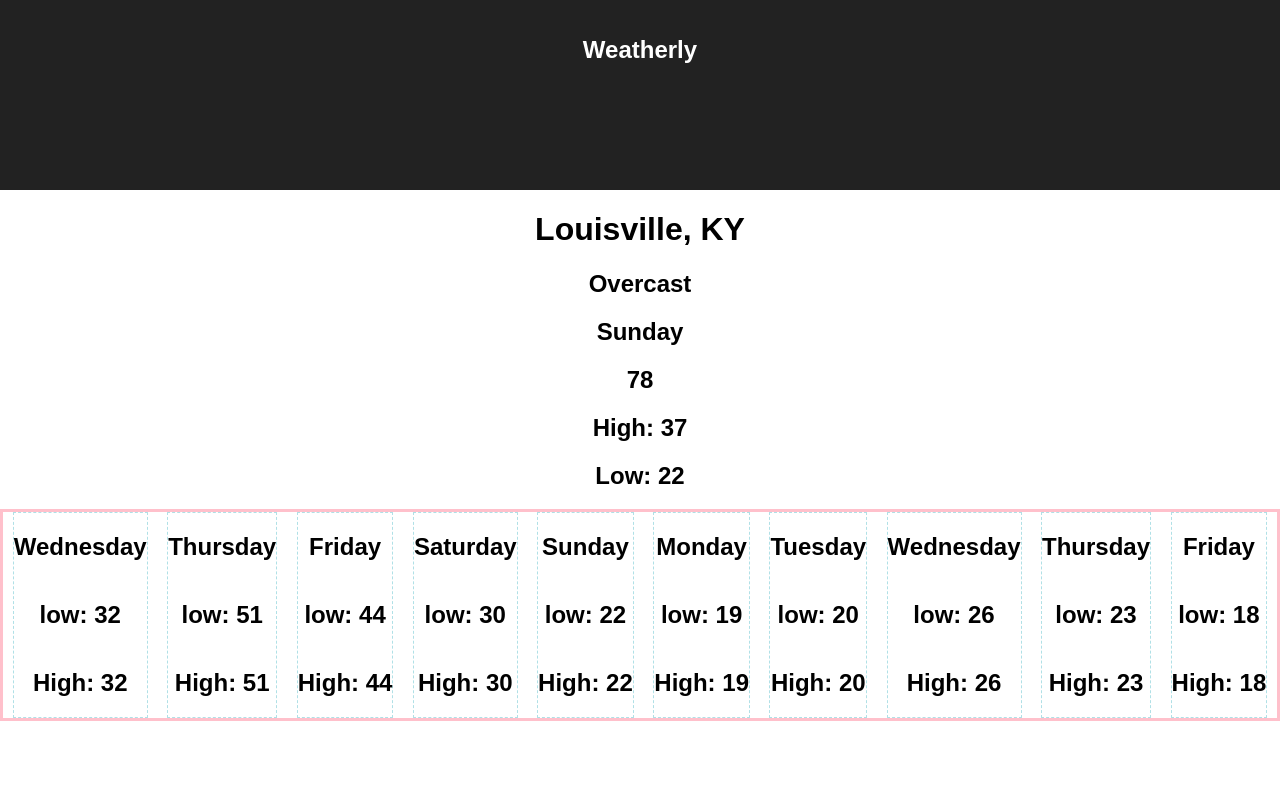
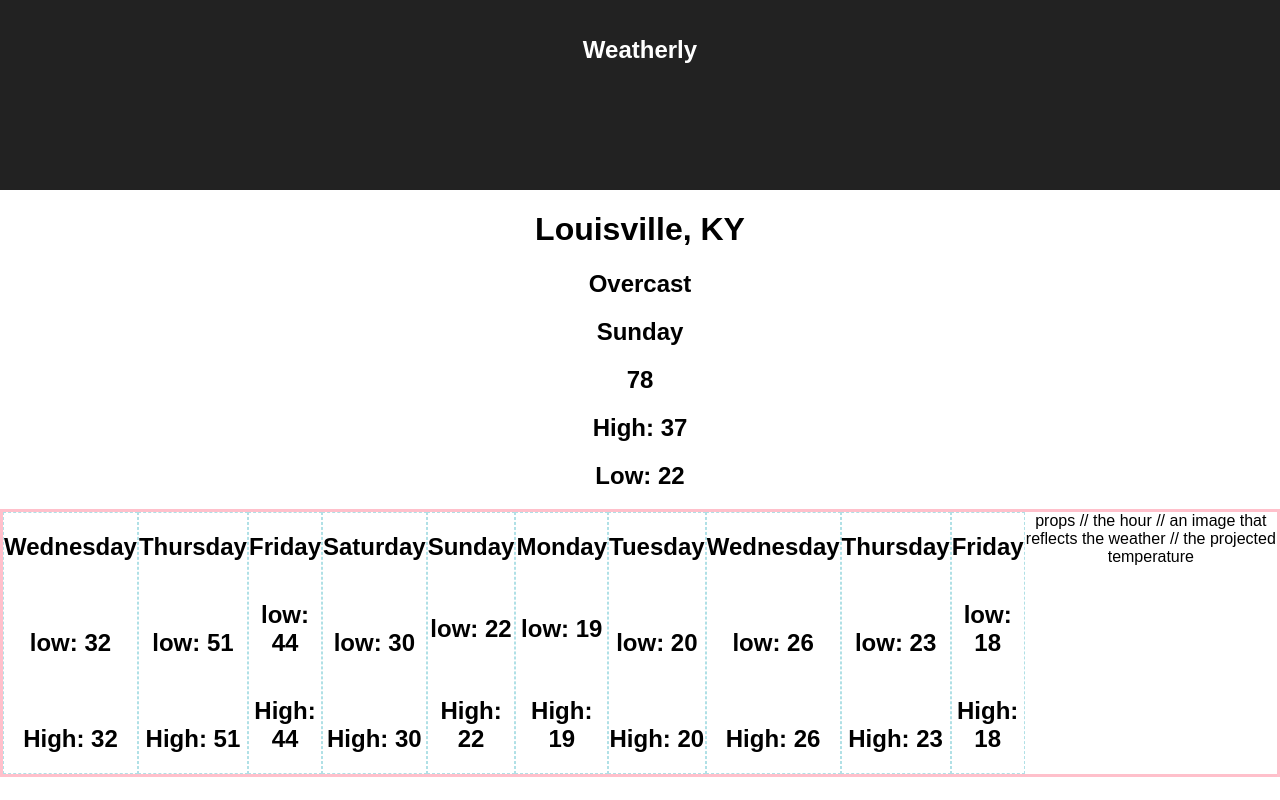
Before and after one commit to TwirlingGoddess/WEATHRLY, a React (Create React App) app: page / in a window 1280 px wide. Built offline with nearby package versions, Linux system fonts and the light colour scheme.

Commit message:
Making edits again

```diff
--- a/src/App.js
+++ b/src/App.js
@@ -42,6 +42,8 @@ class App extends Component {
         <div className="TenDayForecast">
           <TenDayForecast
           forecast={this.state.tenDayForecast}/>
+          <SevenHourForecast
+          forecast={this.state.sevenHourForecast}/>
         </div>
       </div>
     );
```
